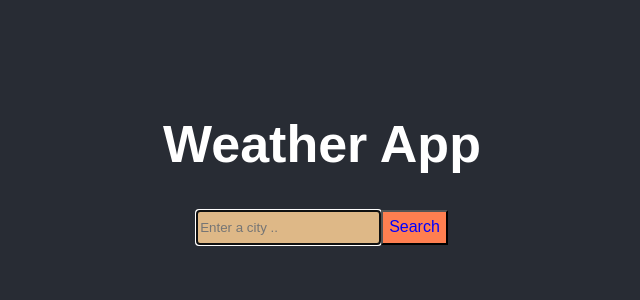
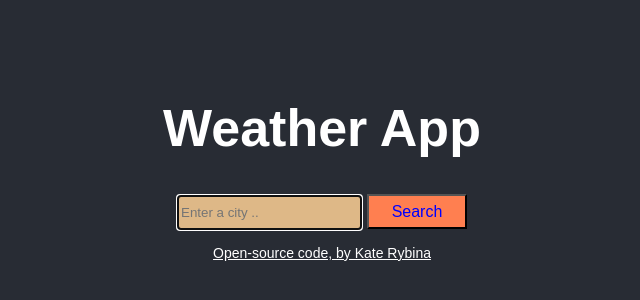
Before and after one commit to Kate2021dar/weather-react, a React (Create React App) app: page / in a window 1280 px wide. Shown: the part 238-538 px from the top of the page, without its empty margins (318-958 px from the left). Built offline with nearby package versions, Linux system fonts and the light colour scheme.

Commit message:
Add link

```diff
--- a/src/App.css
+++ b/src/App.css
@@ -13,7 +13,6 @@
 .App {
   font-family: sans-serif;
   text-align: center;
-  color: brown;
 }
 .Data {
   display: inline-block;
@@ -28,7 +27,15 @@
 
 .Search {
   height: 35px;
+  width: 100px;
   background-color: coral;
   color: blue;
   font-size: 16px;
+  margin: 0 0 0 5px;
 }
+
+.Link{
+	color: white;
+	margin-top: 15px;
+	font-size: 14px;
+}
--- a/src/App.js
+++ b/src/App.js
@@ -58,7 +58,9 @@ function App() {
           <li>Wind:{Math.round(wind)} km/h </li>
           <img src={icon.Icon} alt={setDescription.description} />
         </ul>
-
+        <a href="" target="_blank" className="Link">
+          Open-source code, by Kate Rybina
+        </a>
       </header>
     </div>
   );
@@ -77,6 +79,9 @@ function App() {
                 />
                 <input type="submit" value="Search" className="Search" />
               </form>
+              <a href="" target="_blank" className="Link">
+                Open-source code, by Kate Rybina
+              </a>
             </header>
           </div>
         );
```
Lines whose indentation alone changed are shown as unchanged.
